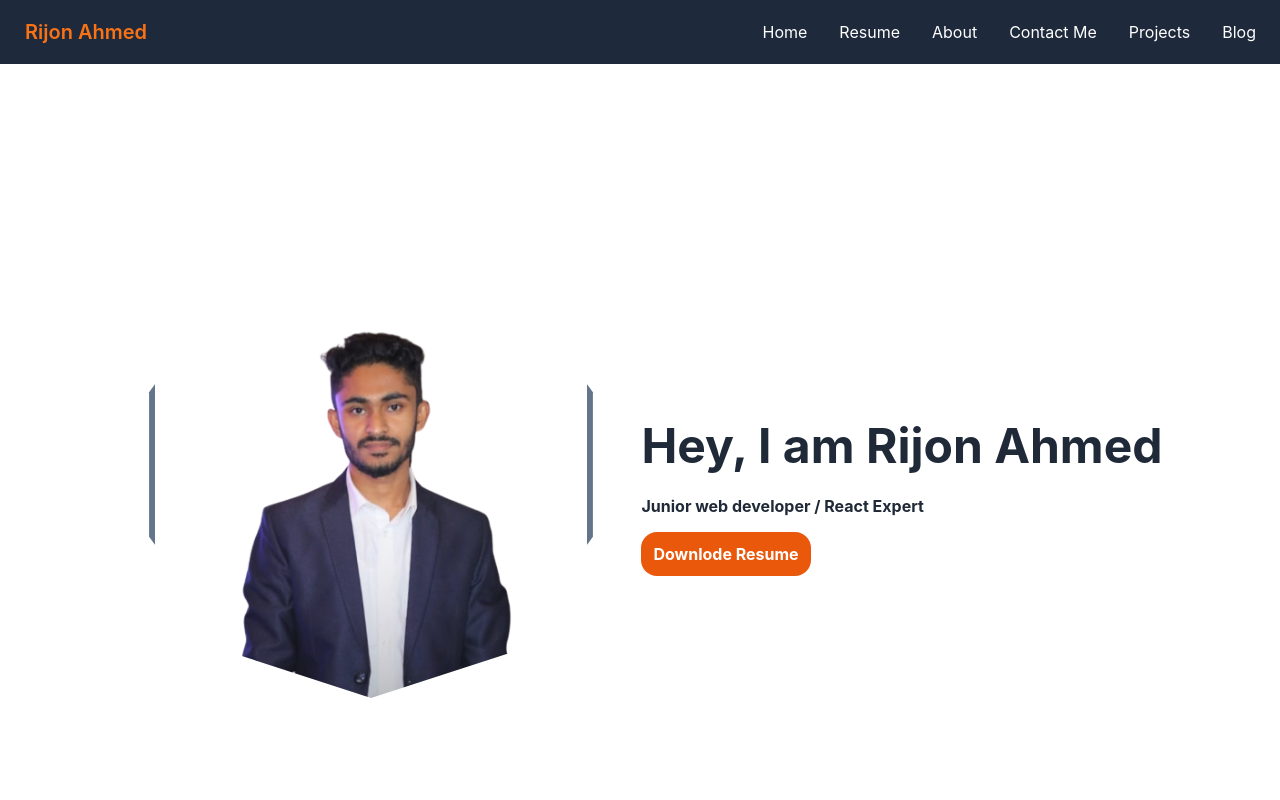
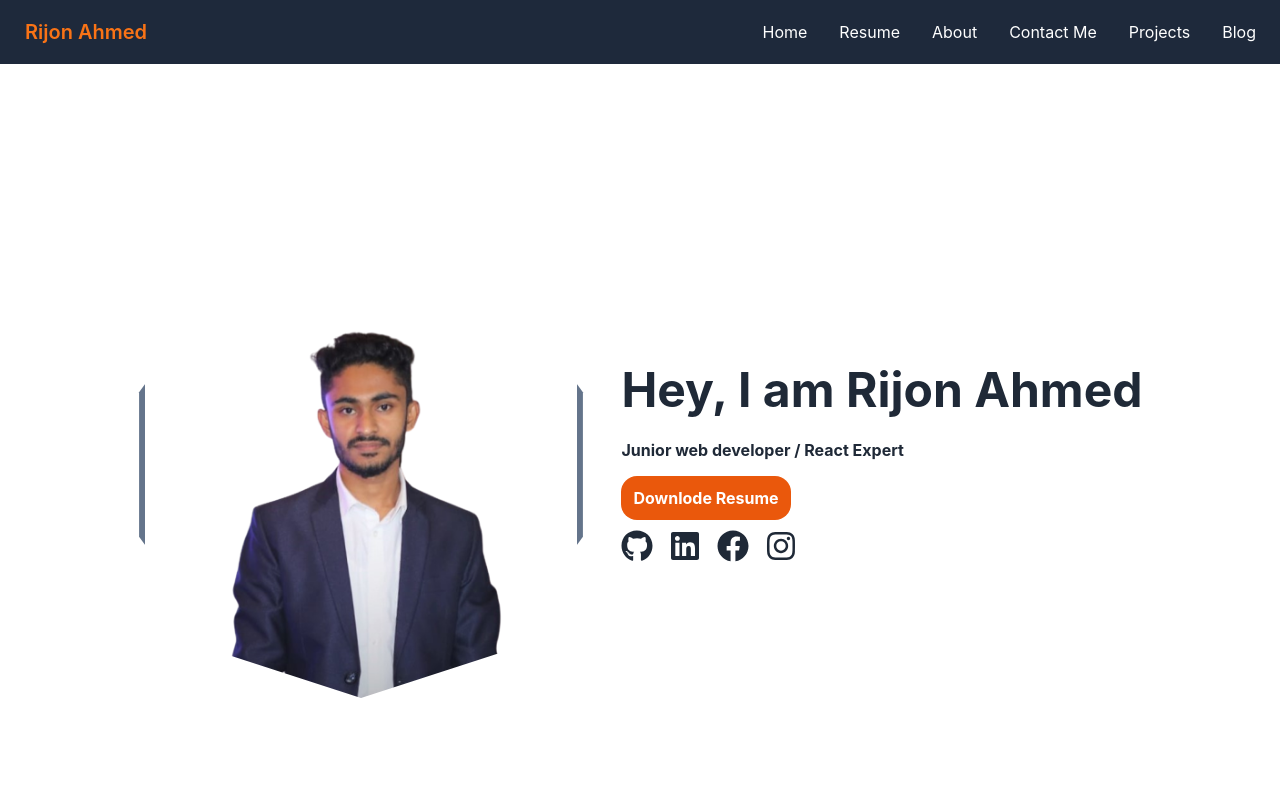
Before and after one commit to Rijonahmed/my-protfolio, a React (Create React App) app: page / in a window 1280 px wide. Shown: the top 800 px of the page. Built offline with nearby package versions, Linux system fonts and the light colour scheme.

Commit message:
framer motion added

```diff
--- a/package.json
+++ b/package.json
@@ -11,6 +11,7 @@
     "framer-motion": "^6.3.15",
     "react": "^18.1.0",
     "react-dom": "^18.1.0",
+    "react-icons": "^4.4.0",
     "react-router-dom": "^6.3.0",
     "react-scripts": "5.0.1",
     "react-toastify": "^9.0.4",
--- a/src/component/Home/About.js
+++ b/src/component/Home/About.js
@@ -10,7 +10,7 @@ const About = () => {
       <div class="hero min-h-screen bg-base-200">
         <div class="hero-content text-center">
           <div class="max-w-md">
-            <h1 className='text-center text-3xl font-bold text-orange-500 mb-10'>About me</h1>
+            <h1 className='text-center text-3xl font-bold text-orange-500 mb-10 '>About me</h1>
             <p className='text-center text-2xl'>I’m Rijon Ahmed , I live in Dhaka, Bangladesh. I am junior Web Developer (React.js).I like coding and programming, I enjoy doing this.For my future career, I have chosen the coding and programming sector. I make various projects through React Js.i have developed many website.The web sites are Manufacturer Website, Warehouse inventory Website, ecommerce sites and so on..</p>
 
           </div>
--- a/src/component/Home/Banner.js
+++ b/src/component/Home/Banner.js
@@ -1,6 +1,7 @@
 import React from 'react';
 import bannerImg from '../../Images/fortfolioRijon.png';
 import { motion } from "framer-motion"
+import { FaGithub, FaFacebook, FaLinkedin, FaInstagram } from 'react-icons/fa';
 
 
 const Banner = () => {
@@ -8,19 +9,42 @@ const Banner = () => {
     <div>
       <div class="hero min-h-screen ">
         <div class="hero-content flex-col lg:flex-row">
-          <img src={bannerImg} class="max-w-xs lg:max-w-md mask mask-decagon shadow-3xl border-8 border-slate-500" alt='' />
+          <motion.div
+            animate={{ x: -10 }}
+            transition={{
+              ease: "easeOut", duration: 2
+            }}
+
+          >
+            <motion.img src={bannerImg} class="max-w-xs lg:max-w-md mask mask-decagon shadow-3xl border-8 border-slate-500" alt='' whileHover={{ scale: 0.9 }}
+              whileTap={{ scale: 0.9, }} transition={{
+                ease: "easeOut", duration: 0.5
+              }} />
+          </motion.div>
           <motion.div
             initial={{ opactiy: 2 }}
-            animate={{ x: 30, y: 30, opacity: 1 }}
+            animate={{ x: 10 }}
             transition={{
-              delay: 1,
-              x: { type: "spring", stiffness: 100 },
-              default: { duration: 1 },
+              ease: "easeOut", duration: 2
             }}
           >
             <h1 class="text-5xl font-bold"> Hey, I am Rijon Ahmed</h1>
             <p class="py-6 font-bold">Junior web developer / React Expert</p>
-            <a className='bg-orange-600 p-3 rounded-2xl text-white font-bold text-center' href="https://drive.google.com/file/d/1jP_MTWgPW32AM_teIBYb2djO5CuqTB47/view" target="_blank" rel="noopener noreferrer">Downlode Resume</a>
+
+            <motion.button
+              whileHover={{ scale: 1.1 }}
+              whileTap={{ scale: 0.9, }}
+              transition={{
+                ease: "easeOut", duration: .3
+              }}
+            ><a className='bg-orange-600 p-3 rounded-2xl text-white font-bold text-center ' href="https://drive.google.com/file/d/1jP_MTWgPW32AM_teIBYb2djO5CuqTB47/view" target="_blank" rel="noopener noreferrer">Downlode Resume</a></motion.button>
+            <div className='flex mt-5'>
+              <a className='mr-4' href="https://github.com/Rijonahmed" target="_blank" rel="noopener noreferrer"><FaGithub size="2em"></FaGithub></a>
+
+              <a className='mr-4' href="https://www.linkedin.com/in/rijon-ahmed-7274ab240/" target="_blank" rel="noopener noreferrer"><FaLinkedin size="2em"></FaLinkedin></a>
+              <a className='mr-4' href="https://www.facebook.com/yeamul036/" target="_blank" rel="noopener noreferrer"> <FaFacebook size="2em"></FaFacebook></a>
+              <a className='mr-4' href="https://www.instagram.com/yeamul_ahade_rijon/" target="_blank" rel="noopener noreferrer"><FaInstagram size="2em"></FaInstagram></a>
+            </div>
           </motion.div>
         </div>
       </div>
```
Also changed, not shown: 1 other file (tests, documents, lock files or other folders).
